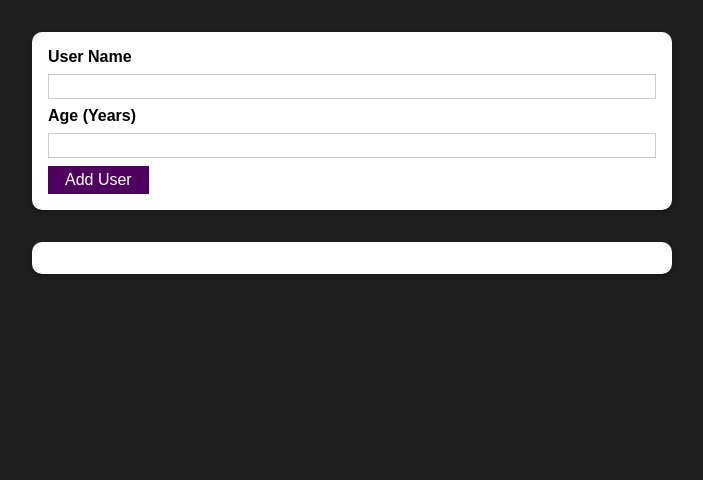
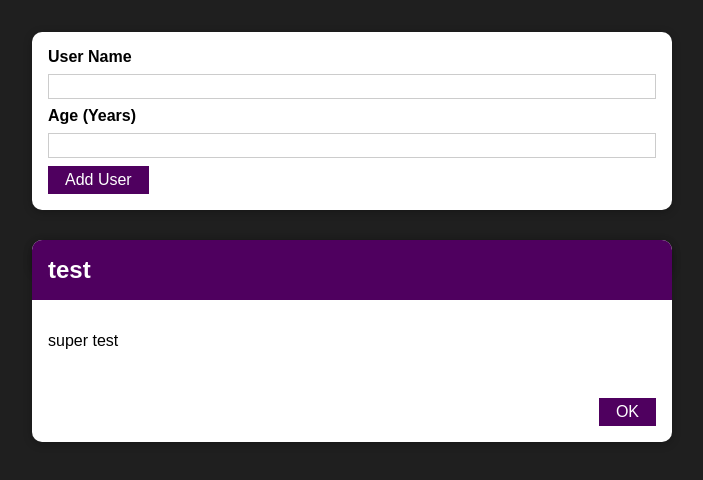
Before and after one commit to Shamoleambo/react-practice, a React (Create React App) app: page / in a window 1280 px wide. Shown: the top 480 px of the page, without its empty margins (288-991 px from the left). Built offline with nearby package versions, Linux system fonts and the light colour scheme.

Commit message:
import ErrorModal component into AddUser

```diff
--- a/src/components/Users/AddUser.js
+++ b/src/components/Users/AddUser.js
@@ -1,6 +1,7 @@
 import { useState } from 'react'
 import Card from '../UI/Card'
 import Button from '../UI/Button'
+import ErrorModal from '../UI/ErrorModal'
 import styles from './AddUser.module.css'
 
 const AddUser = props => {
@@ -29,6 +30,8 @@ const AddUser = props => {
   }
 
   return (
+    <div>
+      <ErrorModal title='test' message='super test' />
       <Card className={styles.input}>
         <form onSubmit={addUserHandler}>
           <label htmlFor='username'>User Name</label>
@@ -48,6 +51,7 @@ const AddUser = props => {
           <Button type='submit'>Add User</Button>
         </form>
       </Card>
+    </div>
   )
 }
 
```
Lines whose indentation alone changed are shown as unchanged.
